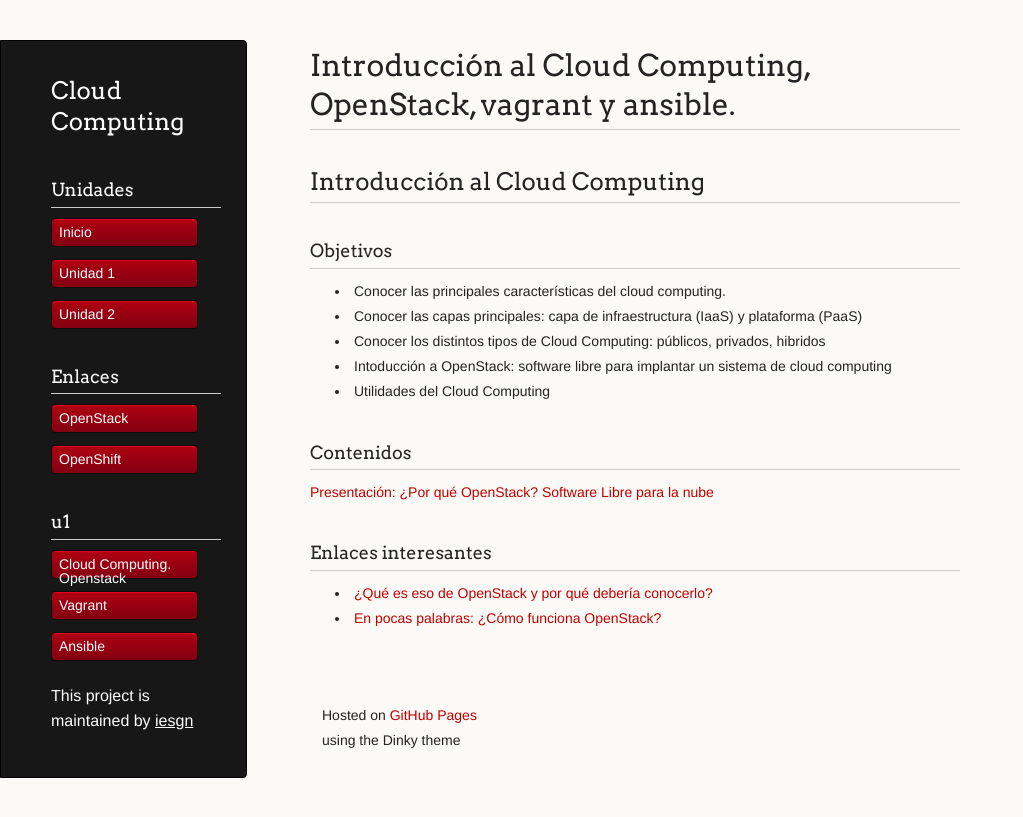
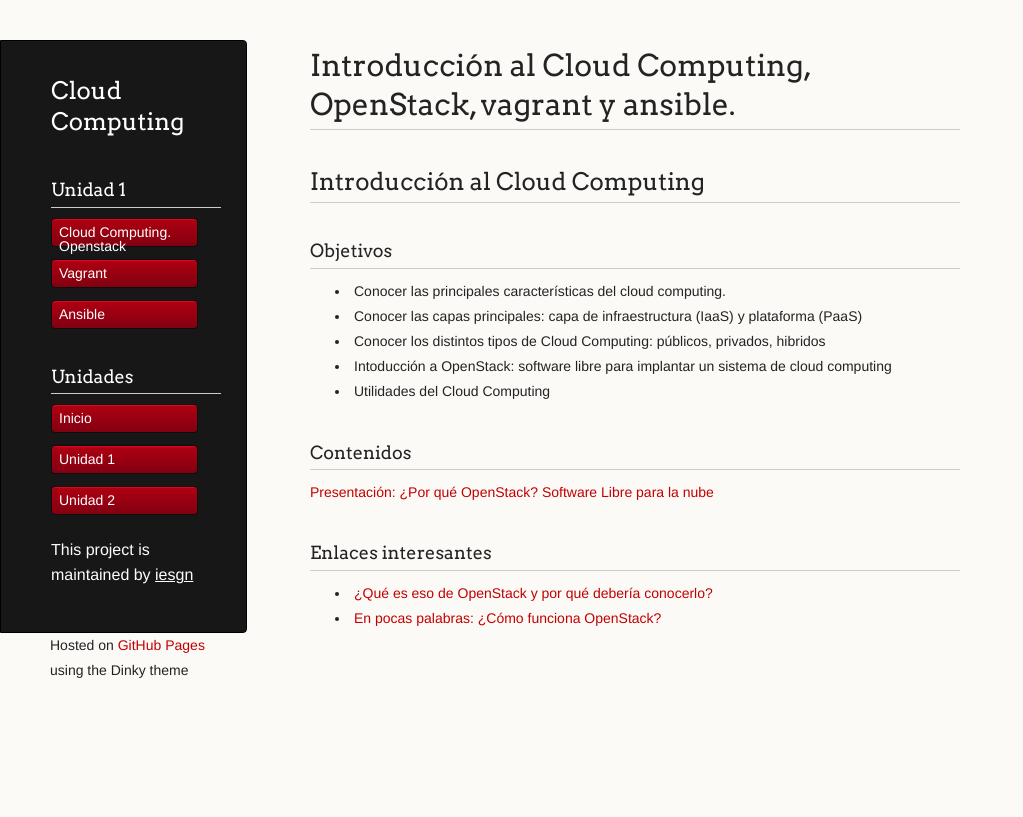
Before and after one commit to iesgn/cloud, a Jekyll site: the page built from curso/u1/index.md, in a window 1280 px wide. Shown: the top 817 px of the page, without its empty margins (0-1023 px from the left). Built offline with Jekyll 4.4.1, drawn with Linux system fonts in a browser that asks for light colours.

Commit message:
menu unidad 1

```diff
--- a/curso/u1/index.md
+++ b/curso/u1/index.md
@@ -2,9 +2,8 @@
 layout: blog
 tittle: Introducción al Cloud Computing, OpenStack, vagrant y ansible.
 menu:
-  - u1
+  - Unidad 1
   - Unidades
-  - Enlaces
 ---
 ## Introducción al Cloud Computing
 
```
Also changed, not shown: _data/menu.yml (+8 -8 lines).
